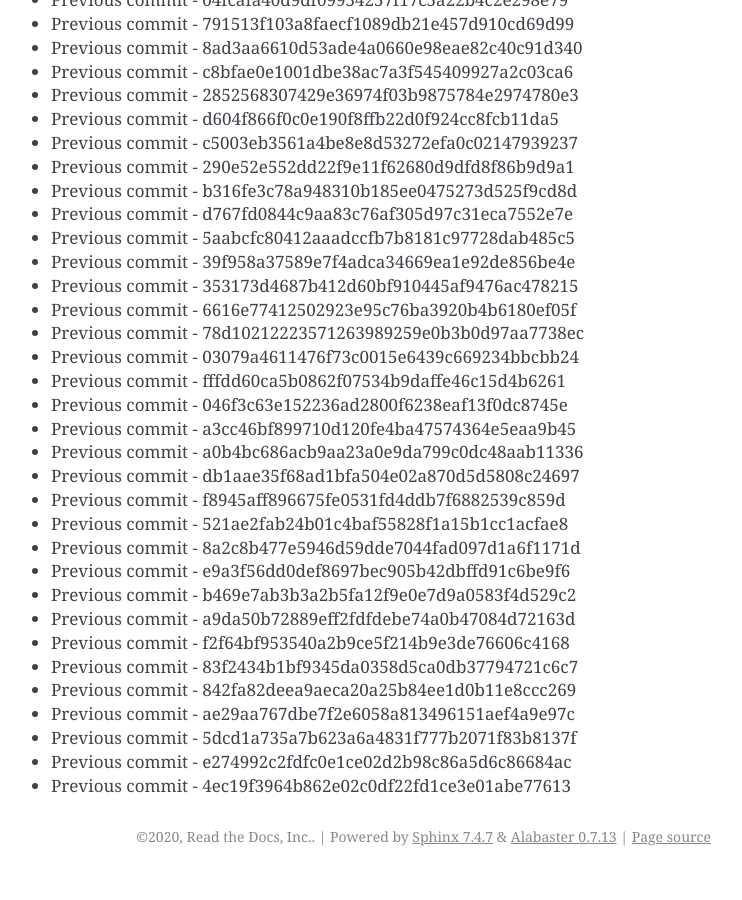
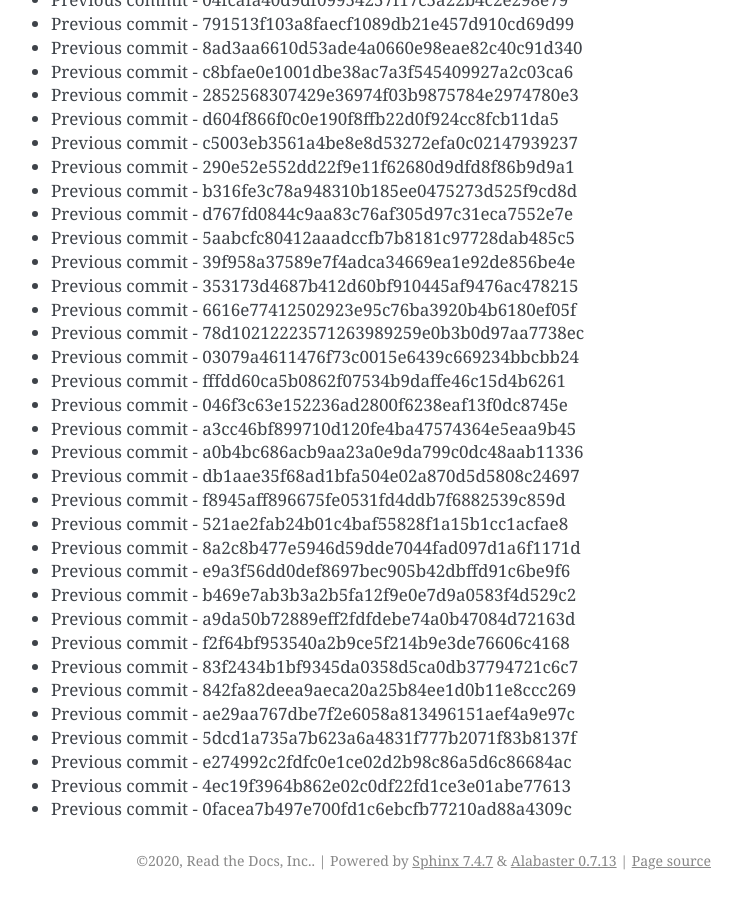
Before and after one commit to readthedocs/rtd-git-stresstest, a Sphinx documentation site: the page built from docs/updates.rst, in a window 1280 px wide and 900 px high, scrolled down 39468 px. Shown: the whole window, without its empty margins (399-1141 px from the left). Built offline with Sphinx 7.4.7, drawn with Linux system fonts in a browser that asks for light colours; before the commit the page ends 40344 px from its top, so only the background shows below that.

Commit message:
Generating commit from previous: 0facea7b497e700fd1c6ebcfb77210ad88a4309c

```diff
--- a/docs/updates.rst
+++ b/docs/updates.rst
@@ -1690,3 +1690,4 @@ It can be tested for any performance characteristics.
 * Previous commit - 5dcd1a735a7b623a6a4831f777b2071f83b8137f
 * Previous commit - e274992c2fdfc0e1ce02d2b98c86a5d6c86684ac
 * Previous commit - 4ec19f3964b862e02c0df22fd1ce3e01abe77613
+* Previous commit - 0facea7b497e700fd1c6ebcfb77210ad88a4309c
```
